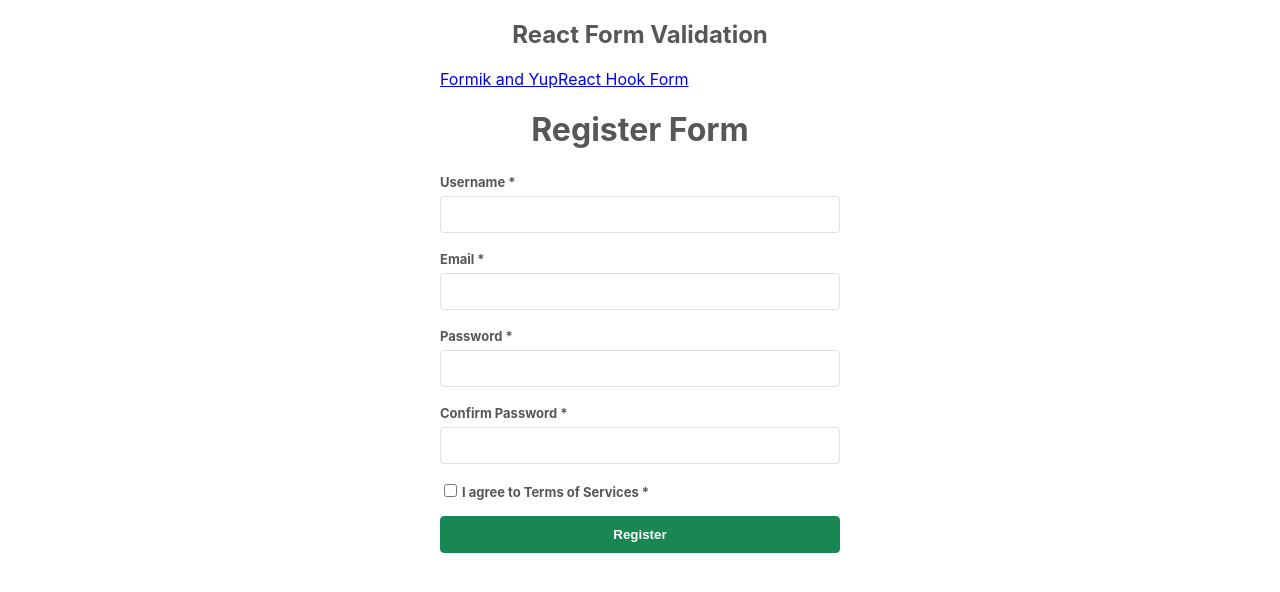
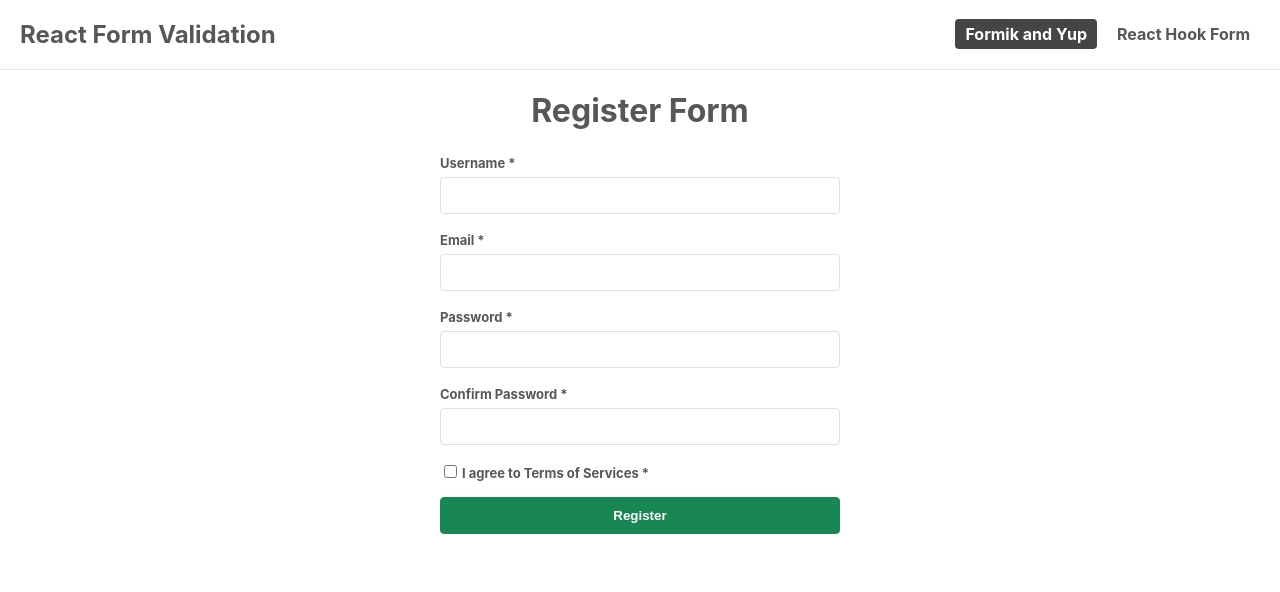
Before and after one commit to haerulmutakin/react-form-validation, a React (Create React App) app: page /formik in a window 1280 px wide. Shown: the top 592 px of the page. Built offline with nearby package versions, Linux system fonts and the light colour scheme; the HTML template or start-up script is replaced by a standard one.

Commit message:
update styles

```diff
--- a/src/index.css
+++ b/src/index.css
@@ -8,7 +8,37 @@ body {
   color: #575757;
 }
 
-.App {
+nav {
+  display: flex;
+  align-items: center;
+  justify-content: space-between;
+  border-bottom: 1px solid #e5e5e5;
+  padding: 0 20px;
+}
+
+
+nav a {
+  text-decoration: none;
+  margin-left: 10px;
+  color: inherit;
+  font-weight: bold;
+  padding: 5px 10px;
+  border-radius: 4px;
+  transition: all .2s;
+}
+
+
+nav a:hover {
+  color: #ffffff;
+  background-color: #464543;
+}
+
+nav a.active {
+  color: #ffffff;
+  background-color: #464543;
+}
+
+.content {
   width: 400px;
   margin: 0 auto;
 }
```
